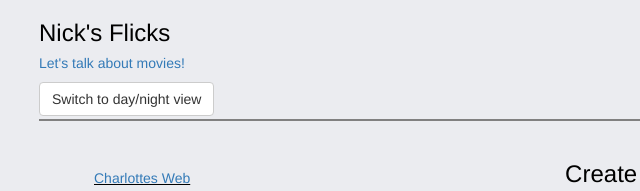
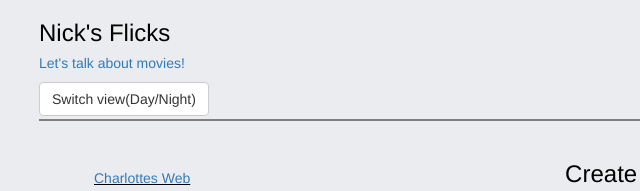
Before and after one commit to chris-swan/Nicks_Flicks_8-2-15, a plain HTML site: page index.html at #!/movies in a window 1280 px wide. Shown: the top 191 px of the page, 31-671 px from the left. Drawn offline with nearby package versions, Linux system fonts and the light colour scheme.

Commit message:
update wording on button.

```diff
--- a/partials/header.html
+++ b/partials/header.html
@@ -1,4 +1,5 @@
 <h3>Nick's Flicks</h3>
 <h5><a ui-sref="home">Let's talk about movies!</a></h5>
-<button id="toggleNight" toggle-body-class="night" class="btn-default btn">Switch to day/night view</button>
+<button id="toggleNight" toggle-body-class="night" class="btn-default btn">Switch view(Day/Night)</button>
+
 <div class="line-seperator"></div>
```
